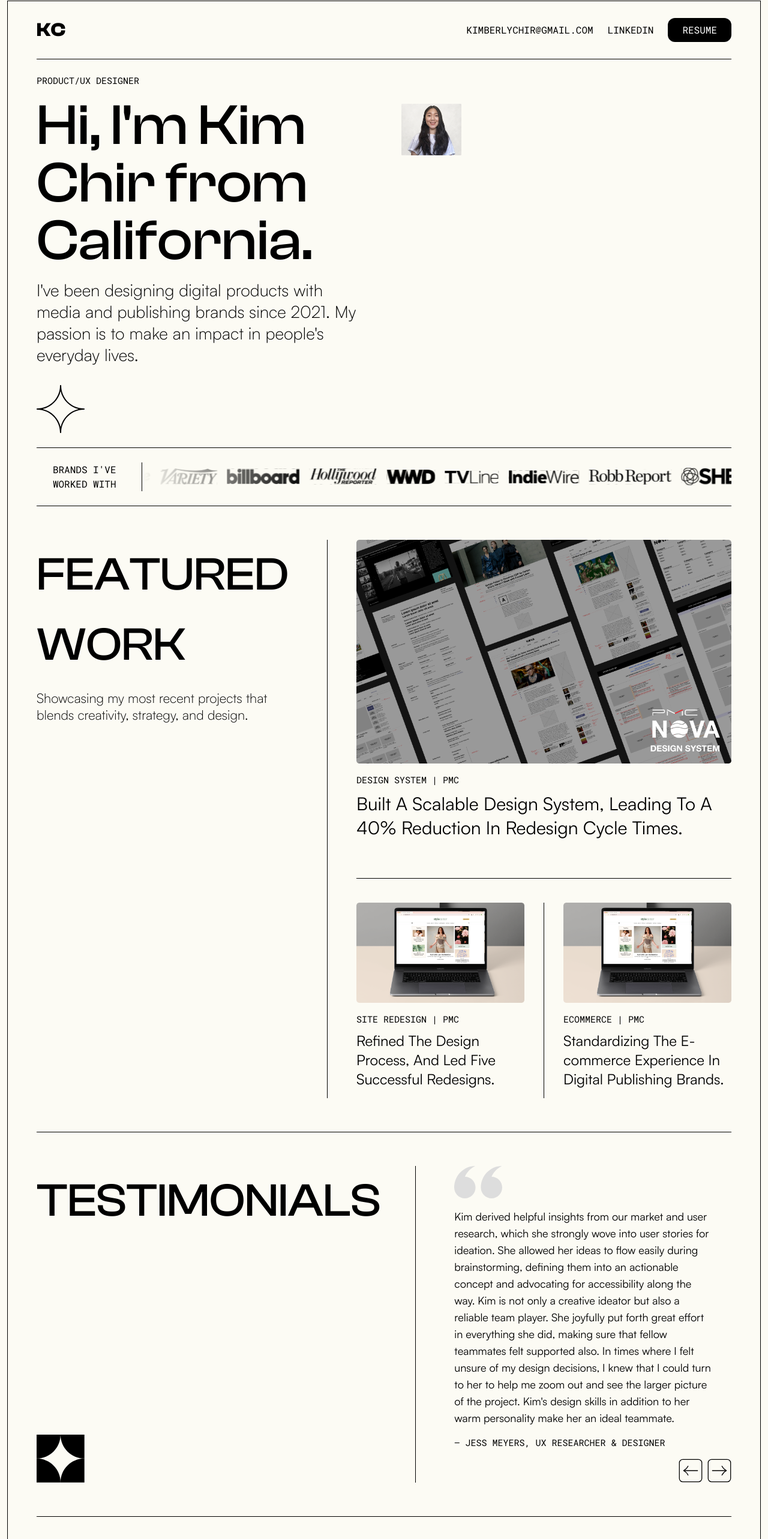
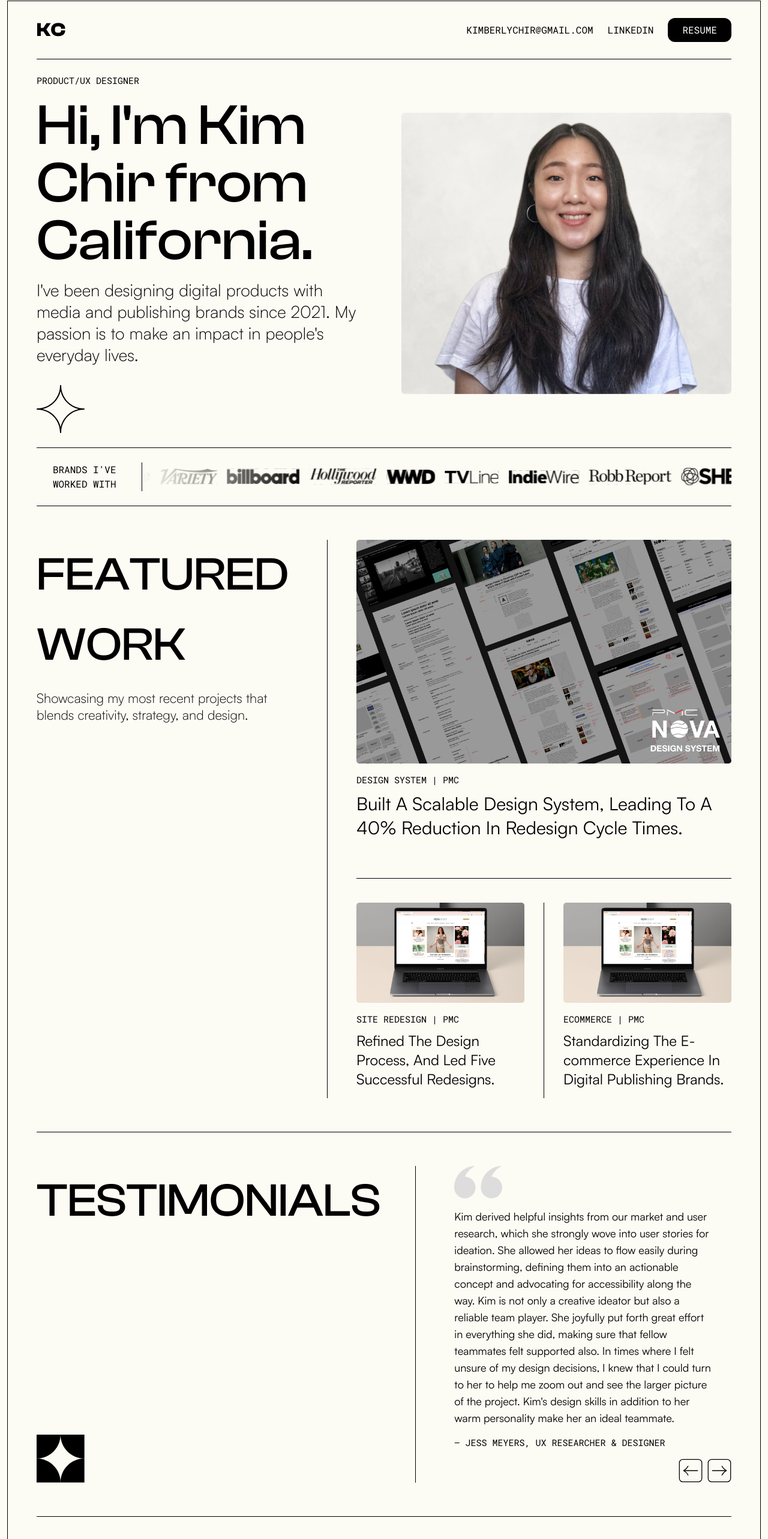
Before and after one commit to ezekieljkang/kimjchir-portfolio, a Next.js app: page /kimjchir-portfolio/ in a window 1280 px wide. Shown: the part 11-2577 px from the top of the page at 60% size. Built offline with nearby package versions, Linux system fonts and the light colour scheme.

Commit message:
udpate hero img and footer

```diff
--- a/components/FooterCarousel.tsx
+++ b/components/FooterCarousel.tsx
@@ -9,7 +9,7 @@
         {[...Array(6)].map((_, index) => (
           <div key={index} className="flex items-center whitespace-nowrap font-clashDisplay font-normal text-xl space-x-2">
             <p>Let&apos;s work together! Contact me at</p>
-            <div className='relative inline-block py-[.5rem] hover:bg-gray-400 bg-black text-white px-[.5rem]'>
+            <div className='relative inline-block py-[.25rem] hover:bg-gray-400 bg-black text-white px-[.5rem]'>
               <a
                 href='#'
                 onClick={() => navigator.clipboard.writeText('KIMBERLYCHIR@GMAIL.COM')}
--- a/components/Hero.tsx
+++ b/components/Hero.tsx
@@ -24,12 +24,13 @@
           <Image src={`${prefix}/star.svg`} alt="star" width={80} height={80} />
         </div>
         <div className='md:flex-1 py-[2rem] flex items-center'>
-          <div className='relative w-full' style={{paddingBottom: '75%'}}>
+          <div className='relative w-full'>
             <Image
               src={`${prefix}/profile.png`}
               alt='selfie of designer'
               width={100}
               height={100}
+              className='w-full object-cover'
             />
           </div>
         </div>
```
